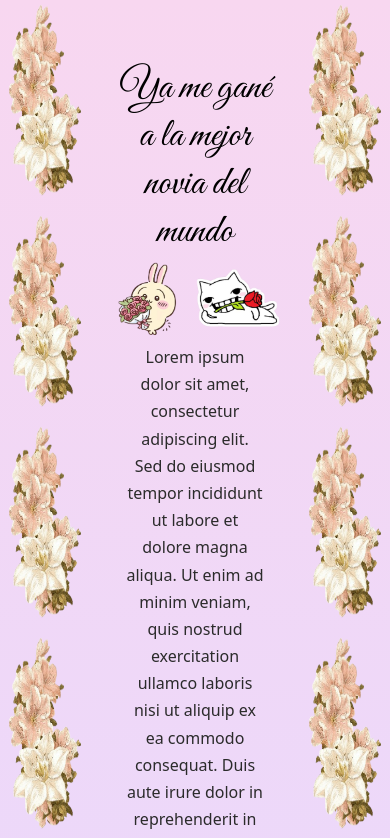
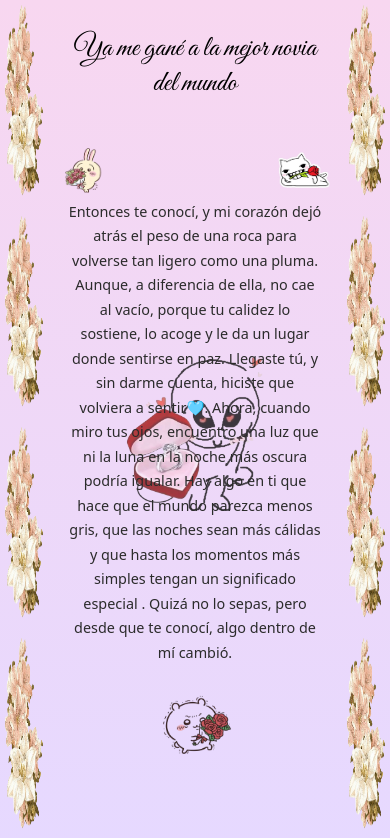
Before and after one commit to wmartinc/temporal, a React (Vite) app: page / in a window 390 px wide. Shown: the top 838 px of the page. Built offline with nearby package versions, Linux system fonts and the light colour scheme.

Commit message:
Update responsive styles and content

```diff
--- a/src/App.jsx
+++ b/src/App.jsx
@@ -10,13 +10,12 @@ function App() {
         <img src={usagi} alt="" className="content-corner content-corner-left" aria-hidden="true" />
         <img src={kawa} alt="" className="content-corner content-corner-right" aria-hidden="true" />
         <p className="content">
-          Lorem ipsum dolor sit amet, consectetur adipiscing elit. Sed do
-          eiusmod tempor incididunt ut labore et dolore magna aliqua. Ut enim ad
-          minim veniam, quis nostrud exercitation ullamco laboris nisi ut aliquip
-          ex ea commodo consequat. Duis aute irure dolor in reprehenderit in
-          voluptate velit esse cillum dolore eu fugiat nulla pariatur. Excepteur
-          sint occaecat cupidatat non proident, sunt in culpa qui officia
-          deserunt mollit anim id est laborum.
+          Entonces te conocí, y mi corazón dejó atrás el peso de una roca para volverse tan ligero como una pluma. Aunque, a diferencia de ella, no cae al vacío,
+          porque tu calidez lo sostiene, lo acoge y le da un lugar donde sentirse en paz.
+          Llegaste tú, y sin darme cuenta, hiciste que volviera a sentir🩵. Ahora, cuando miro tus ojos,
+          encuentro una luz que ni la luna en la noche más oscura podría igualar. Hay algo en ti que hace que el mundo parezca menos gris,
+          que las noches sean más cálidas y que hasta los momentos más simples tengan un significado especial
+          . Quizá no lo sepas, pero desde que te conocí, algo dentro de mí cambió.
         </p>
         <img src={chika} alt="" className="content-bottom" aria-hidden="true" />
       </div>
--- a/src/index.css
+++ b/src/index.css
@@ -19,7 +19,7 @@ body::after {
   content: "";
   position: fixed;
   top: 0;
-  width: clamp(90px, 12vw, 140px);
+  width: clamp(48px, 12vw, 140px);
   height: 100vh;
   background-image: url("./assets/fondos.png");
   background-repeat: repeat-y;
@@ -48,13 +48,13 @@ body::after {
   display: flex;
   flex-direction: column;
   align-items: center;
-  padding: 4rem clamp(110px, 15vw, 170px) 2rem;
+  padding: clamp(2rem, 5vw, 4rem) calc(clamp(48px, 12vw, 140px) + clamp(0.75rem, 2vw, 1.5rem)) 2rem;
   text-align: center;
 }
 
 .title {
   font-family: "Great Vibes", cursive;
-  font-size: clamp(2.5rem, 6vw, 5rem);
+  font-size: clamp(1.8rem, 5vw, 5rem);
   font-weight: 400;
   line-height: 1.2;
   color: #000;
@@ -64,13 +64,14 @@ body::after {
   position: relative;
   margin: auto 0;
   max-width: 700px;
-  padding: clamp(5.5rem, 12vw, 8rem) 1rem 10rem;
+  width: 100%;
+  padding: clamp(3.5rem, 10vw, 8rem) clamp(0.5rem, 2vw, 1rem) clamp(6.5rem, 18vw, 10rem);
 }
 
 .content-corner {
   position: absolute;
   top: 0;
-  width: clamp(84px, 12vw, 130px);
+  width: clamp(52px, 10vw, 130px);
   height: auto;
 }
 
@@ -83,14 +84,23 @@ body::after {
 }
 
 .content {
+  position: relative;
   font-family: system-ui, "Segoe UI", Roboto, sans-serif;
-  font-size: clamp(1rem, 2.2vw, 1.25rem);
+  font-size: clamp(0.9rem, 1.8vw, 1.25rem);
   line-height: 1.7;
   color: #2b2b2b;
+}
+
+.content::before {
+  content: "";
+  position: absolute;
+  inset: 0;
   background-image: url("./assets/fondo-texto.png");
   background-repeat: no-repeat;
   background-position: center center;
-  background-size: calc(85% - 140px) auto;
+  background-size: clamp(140px, 60%, 420px) auto;
+  opacity: 0.75;
+  z-index: -1;
 }
 
 .content-bottom {
@@ -98,6 +108,6 @@ body::after {
   bottom: 0;
   left: 50%;
   transform: translateX(-50%);
-  width: 150px;
+  width: clamp(90px, 18vw, 150px);
   height: auto;
 }
```
